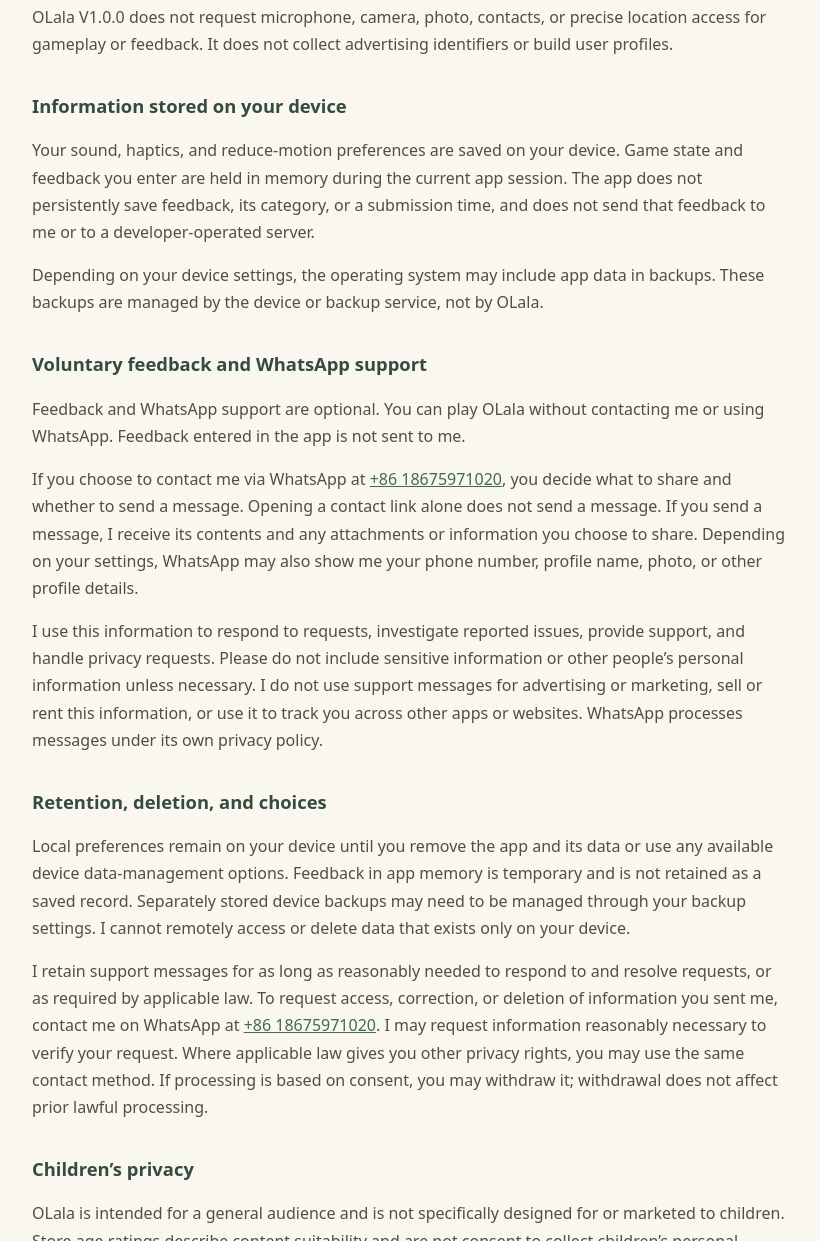
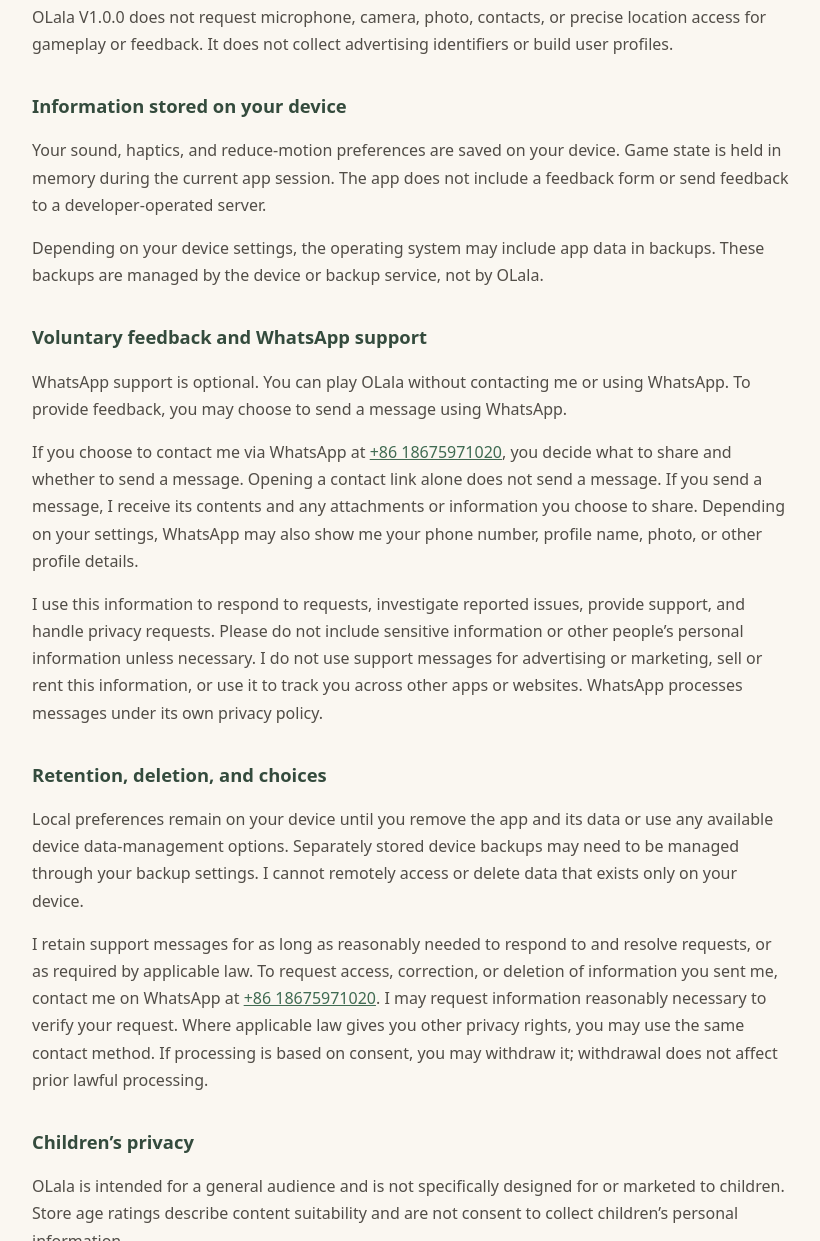
Before and after one commit to qiuc-git/olala-public-pages, a plain HTML site: page privacy.html in a window 1280 px wide. Shown: the part 660-1901 px from the top of the page, without its empty margins (228-1048 px from the left). Drawn offline with Linux system fonts and the light colour scheme.

Commit message:
Clarify WhatsApp feedback in privacy policy

```diff
--- a/privacy.html
+++ b/privacy.html
@@ -1,12 +1,12 @@
 <!doctype html>
 <html lang="en"><head><meta charset="utf-8"><meta name="viewport" content="width=device-width,initial-scale=1"><title>Privacy Policy | OLala</title><link rel="stylesheet" href="style.css"></head>
 <body><header><nav aria-label="Site navigation"><a href="privacy.html">Privacy Policy</a><a href="support.html">Support</a></nav></header><main>
-<h1>Privacy Policy</h1><p>OLala 1.0.0 · Updated 7 November 2026</p>
+<h1>Privacy Policy</h1><p>OLala 1.0.0 · Updated 8 November 2026</p>
 <h2>Scope</h2><p>OLala is a local, face-to-face conversation game for iOS developed and operated by individual developer ZIPENG XIE (&quot;I&quot; or &quot;me&quot;). This policy explains how information is handled in OLala V1.0.0 and when you contact me for support. Contact: WhatsApp <a href="https://wa.me/8618675971020">+86 18675971020</a>.</p>
 <h2>Information during gameplay</h2><p>You do not need an account to use OLala. The app does not automatically collect personal information and send it to me. It contains no advertising, behavioral tracking, analytics SDKs, or crash-reporting SDKs, and does not use AI to analyze your conversations.</p><p>OLala does not record, save, upload, or analyze your spoken answers. Conversations take place directly between people playing together. Selecting a palm tree, spinning the leaf, drawing a question, or changing a question does not submit your answers to me.</p><p>OLala V1.0.0 does not request microphone, camera, photo, contacts, or precise location access for gameplay or feedback. It does not collect advertising identifiers or build user profiles.</p>
-<h2>Information stored on your device</h2><p>Your sound, haptics, and reduce-motion preferences are saved on your device. Game state and feedback you enter are held in memory during the current app session. The app does not persistently save feedback, its category, or a submission time, and does not send that feedback to me or to a developer-operated server.</p><p>Depending on your device settings, the operating system may include app data in backups. These backups are managed by the device or backup service, not by OLala.</p>
-<h2>Voluntary feedback and WhatsApp support</h2><p>Feedback and WhatsApp support are optional. You can play OLala without contacting me or using WhatsApp. Feedback entered in the app is not sent to me.</p><p>If you choose to contact me via WhatsApp at <a href="https://wa.me/8618675971020">+86 18675971020</a>, you decide what to share and whether to send a message. Opening a contact link alone does not send a message. If you send a message, I receive its contents and any attachments or information you choose to share. Depending on your settings, WhatsApp may also show me your phone number, profile name, photo, or other profile details.</p><p>I use this information to respond to requests, investigate reported issues, provide support, and handle privacy requests. Please do not include sensitive information or other people’s personal information unless necessary. I do not use support messages for advertising or marketing, sell or rent this information, or use it to track you across other apps or websites. WhatsApp processes messages under its own privacy policy.</p>
-<h2>Retention, deletion, and choices</h2><p>Local preferences remain on your device until you remove the app and its data or use any available device data-management options. Feedback in app memory is temporary and is not retained as a saved record. Separately stored device backups may need to be managed through your backup settings. I cannot remotely access or delete data that exists only on your device.</p><p>I retain support messages for as long as reasonably needed to respond to and resolve requests, or as required by applicable law. To request access, correction, or deletion of information you sent me, contact me on WhatsApp at <a href="https://wa.me/8618675971020">+86 18675971020</a>. I may request information reasonably necessary to verify your request. Where applicable law gives you other privacy rights, you may use the same contact method. If processing is based on consent, you may withdraw it; withdrawal does not affect prior lawful processing.</p>
+<h2>Information stored on your device</h2><p>Your sound, haptics, and reduce-motion preferences are saved on your device. Game state is held in memory during the current app session. The app does not include a feedback form or send feedback to a developer-operated server.</p><p>Depending on your device settings, the operating system may include app data in backups. These backups are managed by the device or backup service, not by OLala.</p>
+<h2>Voluntary feedback and WhatsApp support</h2><p>WhatsApp support is optional. You can play OLala without contacting me or using WhatsApp. To provide feedback, you may choose to send a message using WhatsApp.</p><p>If you choose to contact me via WhatsApp at <a href="https://wa.me/8618675971020">+86 18675971020</a>, you decide what to share and whether to send a message. Opening a contact link alone does not send a message. If you send a message, I receive its contents and any attachments or information you choose to share. Depending on your settings, WhatsApp may also show me your phone number, profile name, photo, or other profile details.</p><p>I use this information to respond to requests, investigate reported issues, provide support, and handle privacy requests. Please do not include sensitive information or other people’s personal information unless necessary. I do not use support messages for advertising or marketing, sell or rent this information, or use it to track you across other apps or websites. WhatsApp processes messages under its own privacy policy.</p>
+<h2>Retention, deletion, and choices</h2><p>Local preferences remain on your device until you remove the app and its data or use any available device data-management options. Separately stored device backups may need to be managed through your backup settings. I cannot remotely access or delete data that exists only on your device.</p><p>I retain support messages for as long as reasonably needed to respond to and resolve requests, or as required by applicable law. To request access, correction, or deletion of information you sent me, contact me on WhatsApp at <a href="https://wa.me/8618675971020">+86 18675971020</a>. I may request information reasonably necessary to verify your request. Where applicable law gives you other privacy rights, you may use the same contact method. If processing is based on consent, you may withdraw it; withdrawal does not affect prior lawful processing.</p>
 <h2>Children’s privacy</h2><p>OLala is intended for a general audience and is not specifically designed for or marketed to children. Store age ratings describe content suitability and are not consent to collect children’s personal information.</p><p>The game does not require children or other users to provide personal information to me. Children should not provide their name, contact details, or other personal information in support messages; a parent or guardian should contact me on their behalf.</p><p>I do not knowingly collect children’s personal information through the app. If I learn that I received information from a child under 13, or below the age at which parental consent is required by applicable law, without required authorization, I will delete it unless the law requires retention. Parents and guardians can contact me via WhatsApp with questions or deletion requests.</p>
 <h2>Changes to this policy</h2><p>I may update this policy when the app, information practices, or applicable laws change. The updated policy will be made available in the app and will show its update date. If required by applicable law, I will provide additional notice or obtain consent before relevant changes take effect.</p>
 <h2>Contact</h2><p>For privacy questions or requests, contact OLala’s individual developer ZIPENG XIE via WhatsApp: <a href="https://wa.me/8618675971020">+86 18675971020</a>.</p>
```
